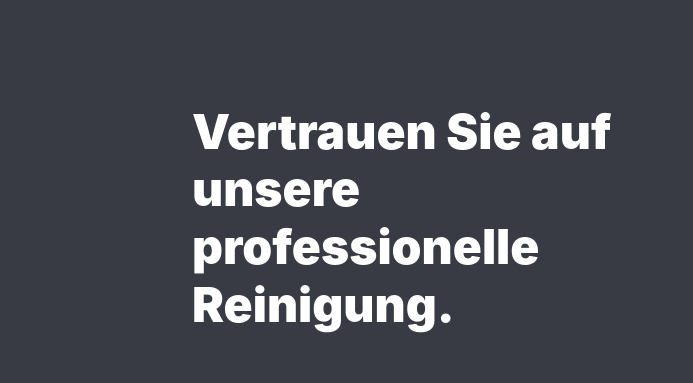
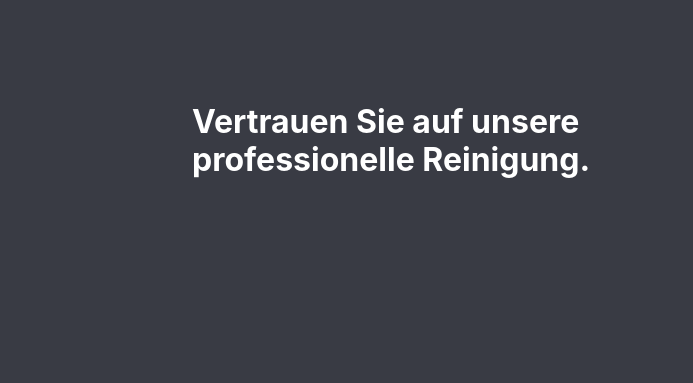
Before and after one commit to realugur/elmas, a plain HTML site: page index.html in a window 1280 px wide. Shown: the part 182-565 px from the top of the page, 0-693 px from the left. Drawn offline with nearby package versions, Linux system fonts and the light colour scheme.

Commit message:
titel text font weight

```diff
--- a/styles.css
+++ b/styles.css
@@ -56,8 +56,8 @@ a:hover {
 }
 
 .title-text {
-    font-size: 3rem;
-    font-weight: 900;
+    font-size: 2rem;
+    font-weight: 700;
     margin-bottom: 25px;
 }
 
@@ -101,9 +101,9 @@ a:hover {
     }
 
     /* Title Section */
-    .title-text {
+    /* .title-text {
         font-size: 2rem;
         font-weight: 700;
-    }
+    } */
 
 }
```
